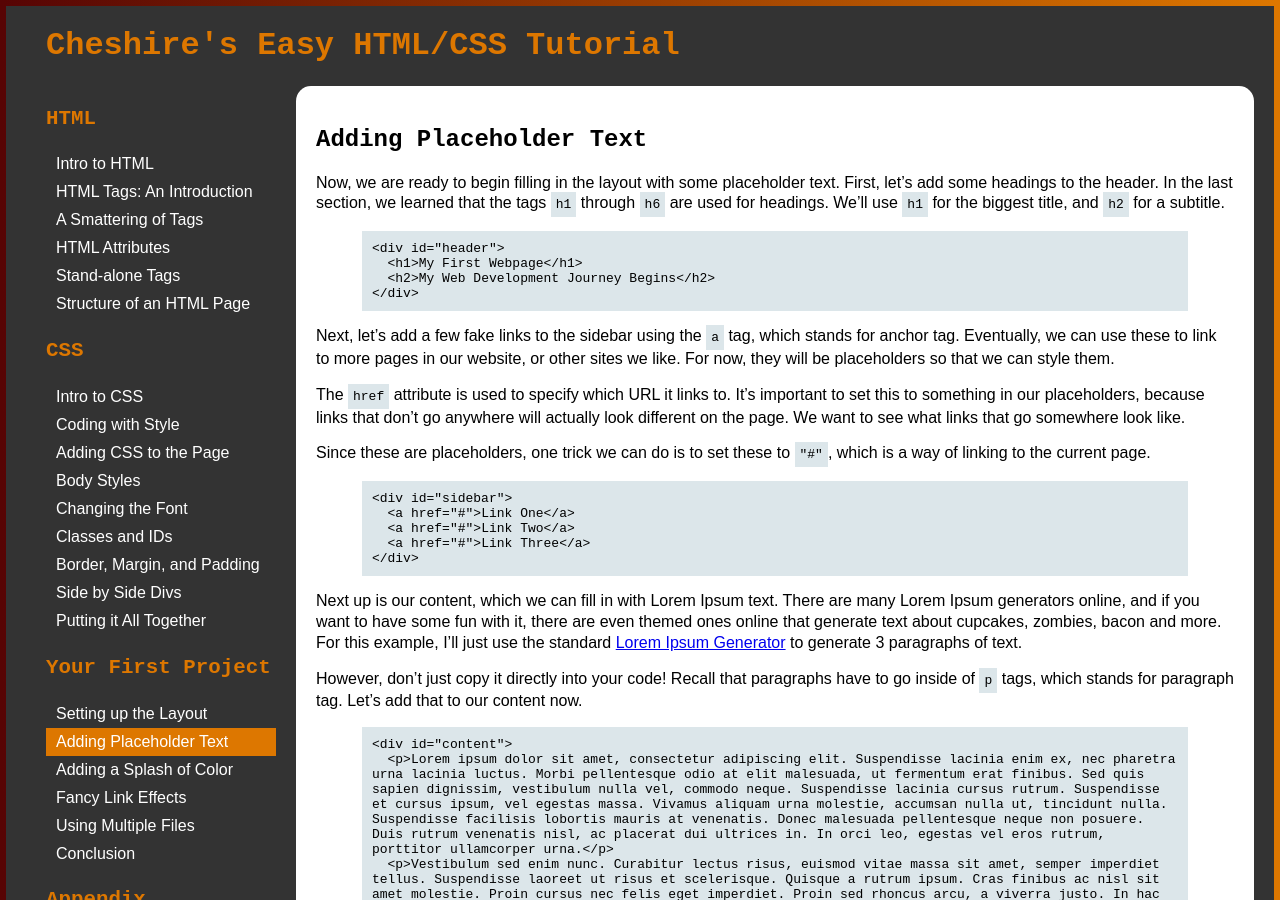
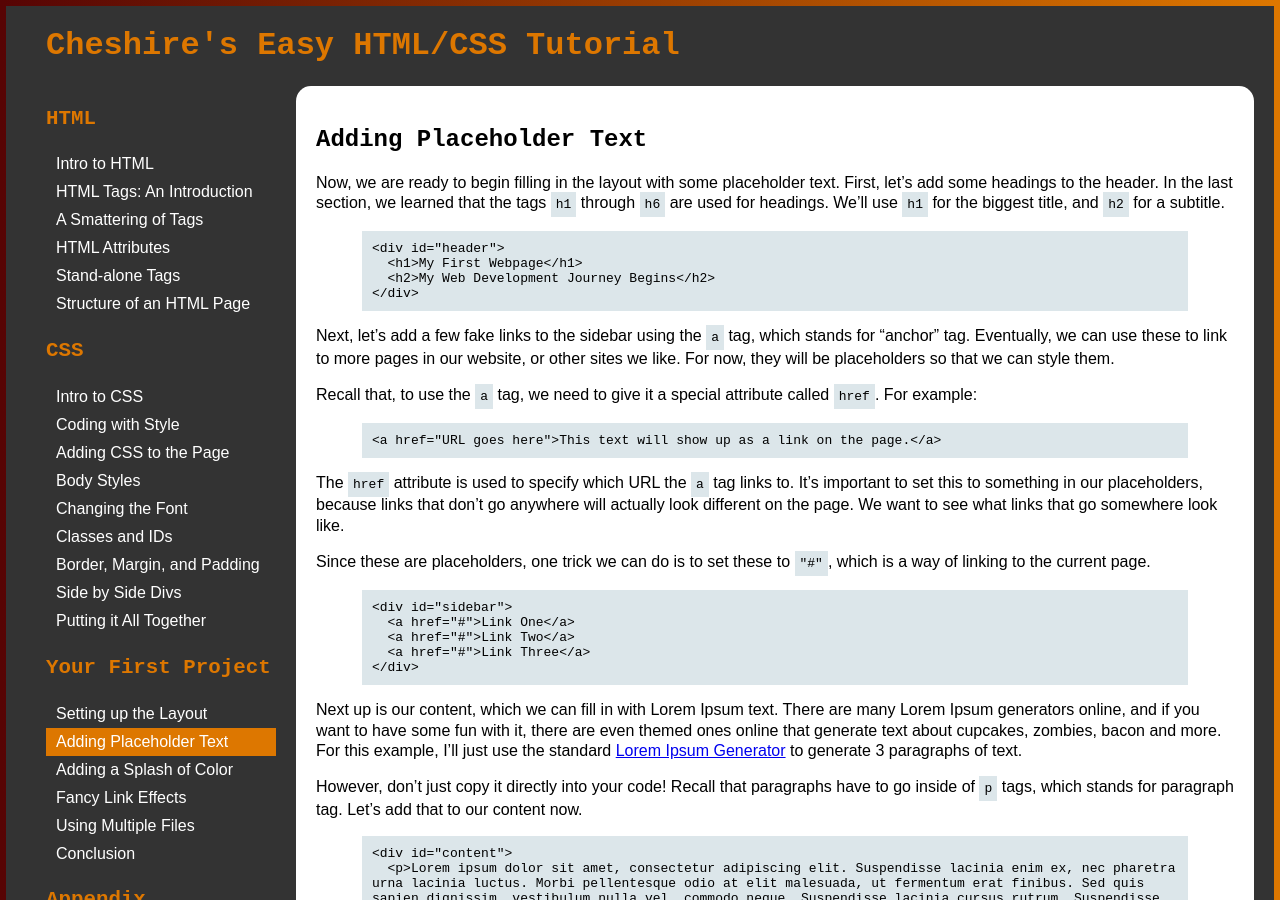
Before and after one commit to cheryllium/easy-html-css, a Jekyll site: the page built from _lessons/17-adding-placeholder-text.md, in a window 1280 px wide and 900 px high. Built offline with Jekyll 4.4.1, drawn with Linux system fonts in a browser that asks for light colours.

Commit message:
Update _lessons/17-adding-placeholder-text.md
Co-authored-by: Ryan Lam <darth.ryking@gmail.com>

````diff
--- a/_lessons/17-adding-placeholder-text.md
+++ b/_lessons/17-adding-placeholder-text.md
@@ -13,9 +13,14 @@ Now, we are ready to begin filling in the layout with some placeholder text. Fir
 </div>
 ```
 
-Next, let's add a few fake links to the sidebar using the `a` tag, which stands for anchor tag. Eventually, we can use these to link to more pages in our website, or other sites we like. For now, they will be placeholders so that we can style them.
+Next, let's add a few fake links to the sidebar using the `a` tag, which stands for "anchor" tag. Eventually, we can use these to link to more pages in our website, or other sites we like. For now, they will be placeholders so that we can style them.
 
-The `href` attribute is used to specify which URL it links to. It's important to set this to something in our placeholders, because links that don't go anywhere will actually look different on the page. We want to see what links that go somewhere look like.
+Recall that, to use the `a` tag, we need to give it a special attribute called `href`. For example:
+```
+<a href="URL goes here">This text will show up as a link on the page.</a>
+```
+
+The `href` attribute is used to specify which URL the `a` tag links to. It's important to set this to something in our placeholders, because links that don't go anywhere will actually look different on the page. We want to see what links that go somewhere look like.
 
 Since these are placeholders, one trick we can do is to set these to `"#"`, which is a way of linking to the current page.
 
````
